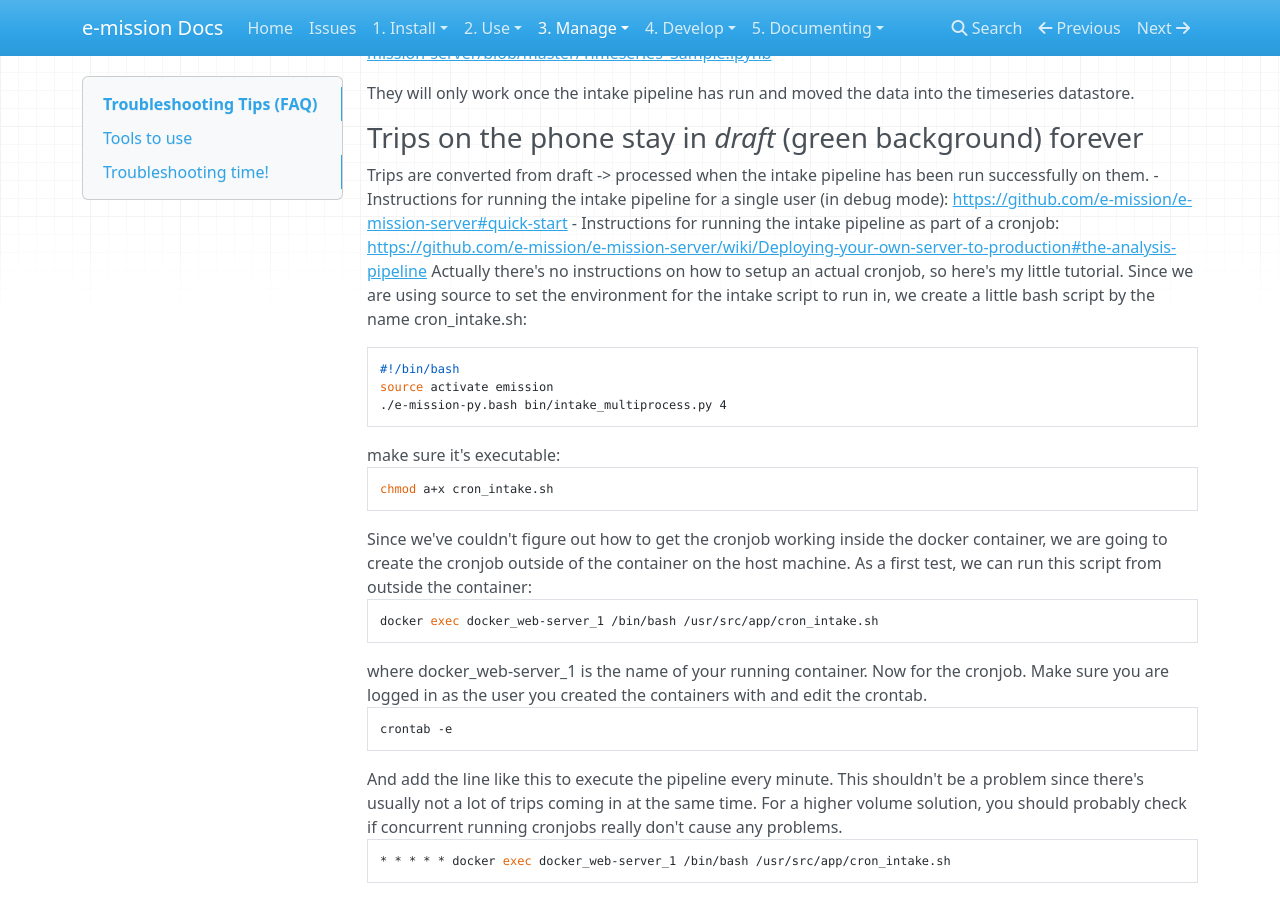
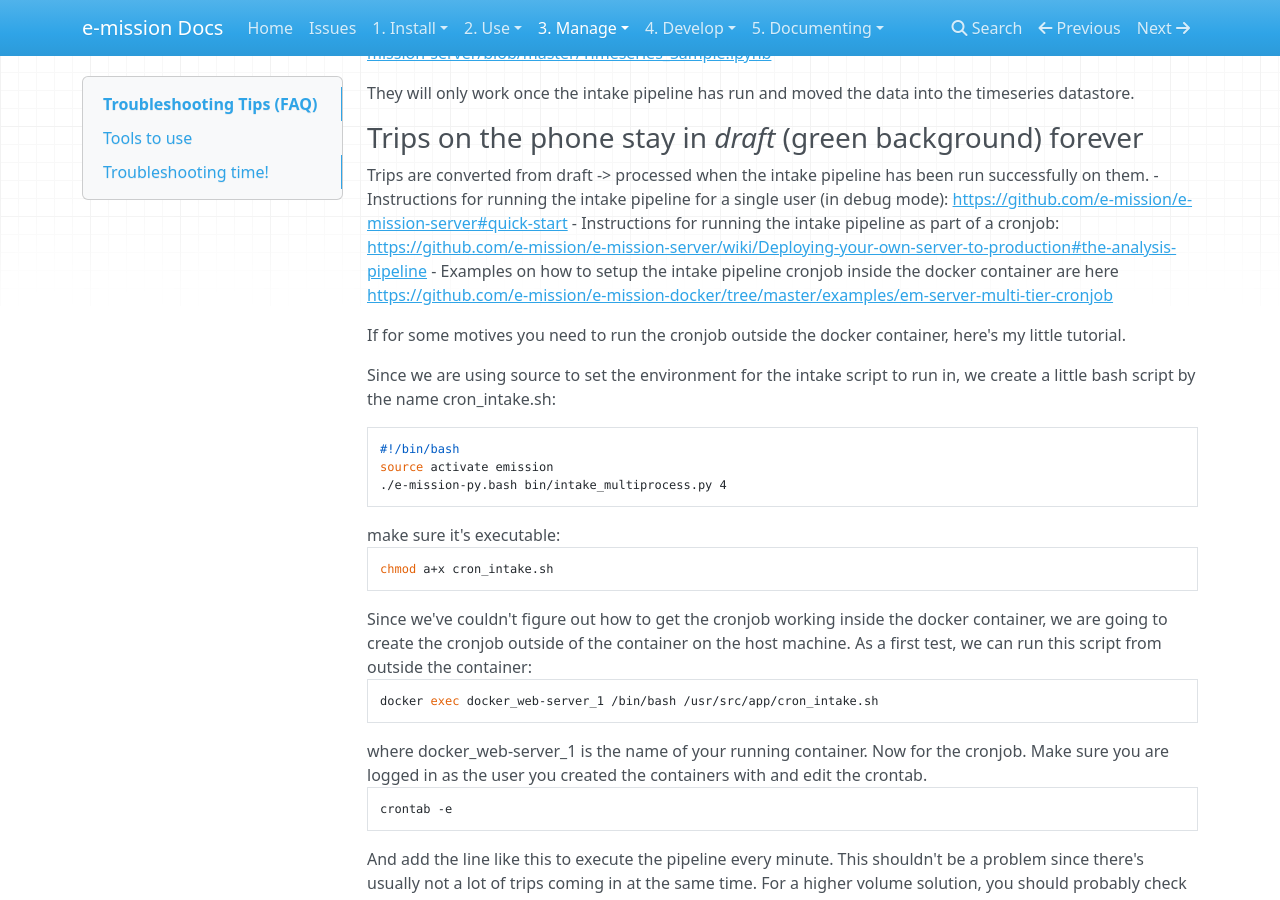
Before and after one commit to e-mission/e-mission-docs, an MkDocs documentation site: the page built from docs/manage/troubleshooting_server_faq.md, in a window 1280 px wide and 900 px high, scrolled down 2912 px. Built offline with MkDocs 1.6.1, drawn with Linux system fonts in a browser that asks for light colours; nearby versions of some CDN libraries.

Commit message:
add link to the emission-docker example on run cronjob inside the container, and refine some text

````diff
--- a/docs/manage/troubleshooting_server_faq.md
+++ b/docs/manage/troubleshooting_server_faq.md
@@ -158,7 +158,10 @@ They will only work once the intake pipeline has run and moved the data into the
 Trips are converted from draft -> processed when the intake pipeline has been run successfully on them.
 - Instructions for running the intake pipeline for a single user (in debug mode): https://github.com/e-mission/e-mission-server#quick-start
 - Instructions for running the intake pipeline as part of a cronjob: https://github.com/e-mission/e-mission-server/wiki/Deploying-your-own-server-to-production#the-analysis-pipeline
-Actually there's no instructions on how to setup an actual cronjob, so here's my little tutorial.
+- Examples on how to setup the intake pipeline cronjob inside the docker container are here https://github.com/e-mission/e-mission-docker/tree/master/examples/em-server-multi-tier-cronjob
+
+If for some motives you need to run the cronjob outside the docker container, here's my little tutorial.
+
 Since we are using source to set the environment for the intake script to run in, we create a little bash script by the name cron_intake.sh:
 ```
 #!/bin/bash
````
